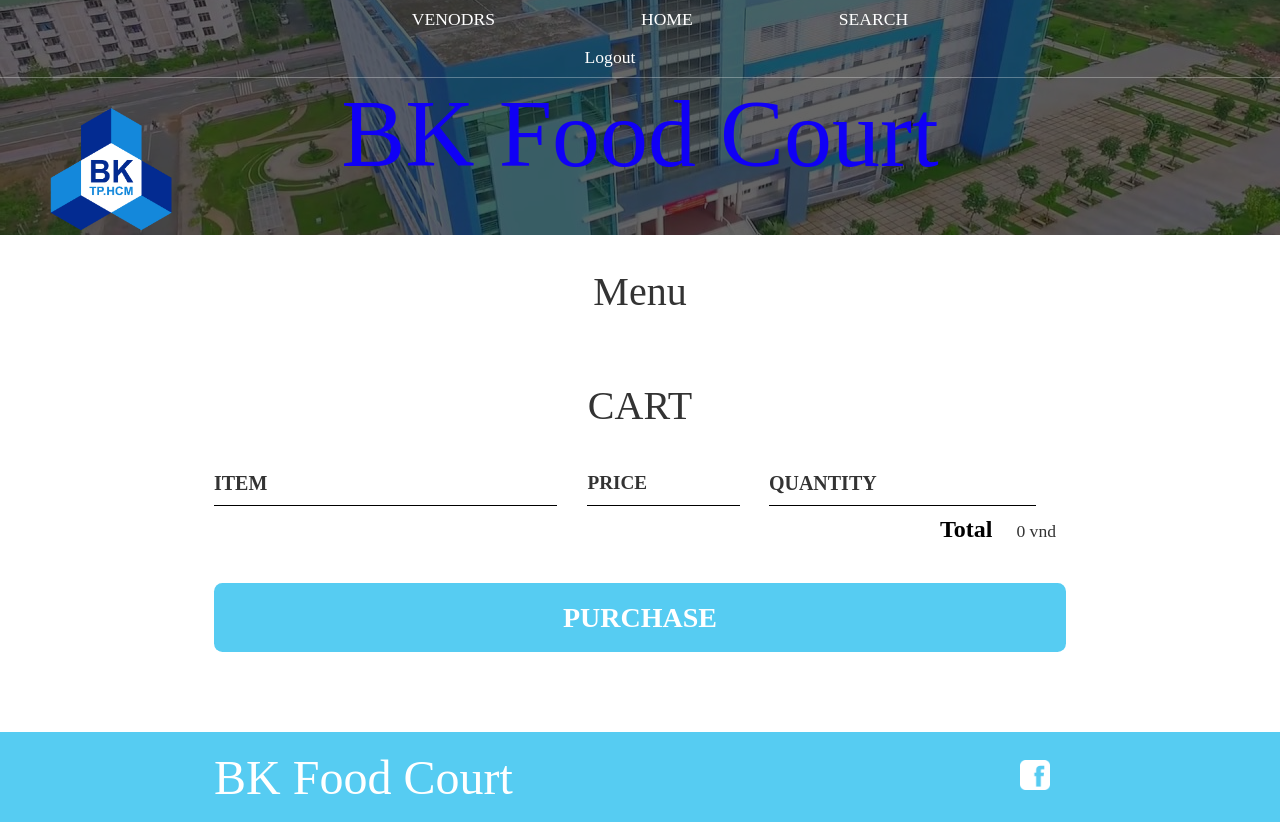
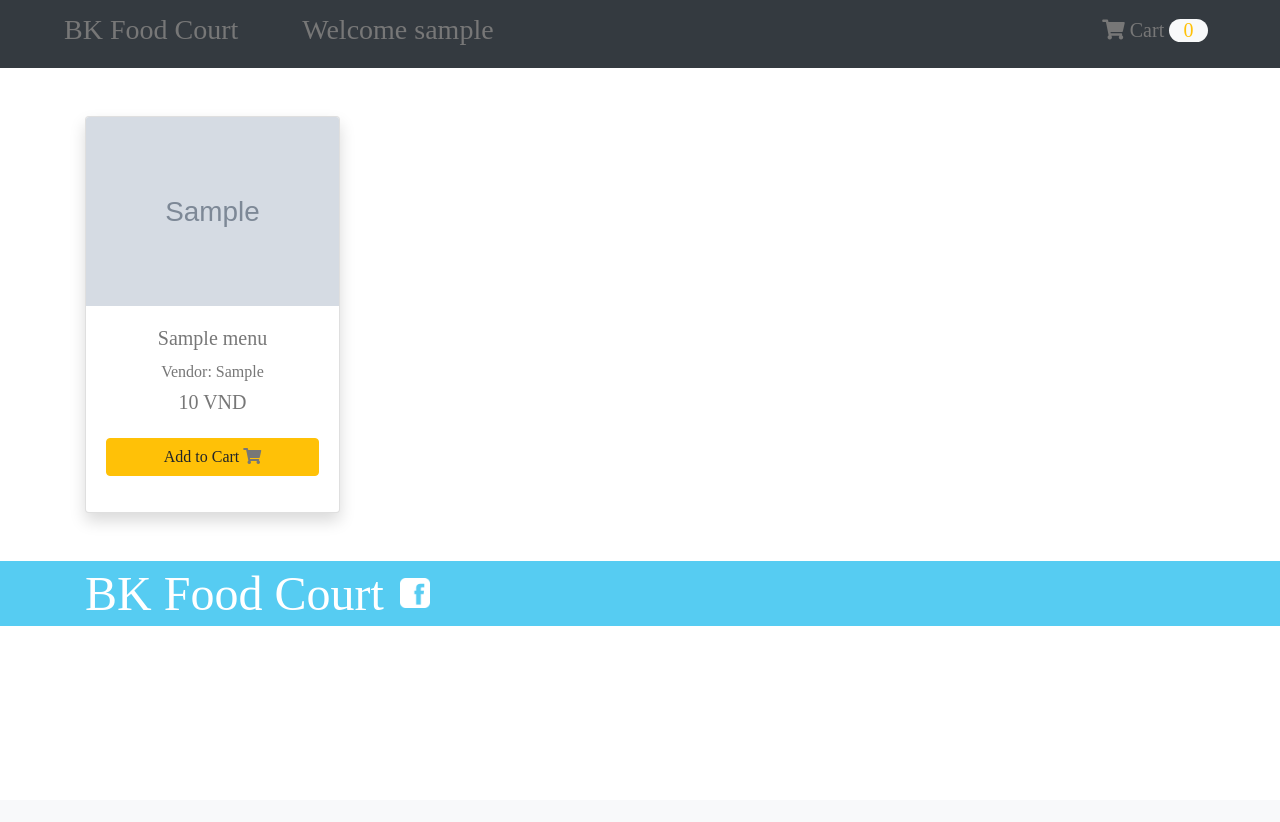
Before and after one commit to pvantruong/Smart_Food_Court_Web, a PHP site: page /home.php in a window 1280 px wide. After the commit the page ends 626 px from the top, so only its background shows below. Run offline with PHP 8.4, Linux system fonts and the light colour scheme; the visitor is signed in with stand-in values (Sample User, id 1); tables that the repository leaves empty or names only in its code hold one stand-in row (values such as "Sample post"); grey boxes marked "Sample" are stand-in pictures; data that the repository does not hold is empty; some libraries are stand-ins or nearby versions.

Commit message:
Add cart.php, component.php, header.php, edit home.php, styles.css

```diff
--- /dev/null
+++ b/web_ttcnpm/component.php
@@ -0,0 +1,62 @@
+<?php
+
+function component($productname, $productprice, $productimg, $productid, $productvendor){
+    $element = "
+
+    <div class=\"col-md-3 col-sm-6 my-3 my-md-0\">
+                <form action=\"home.php\" method=\"post\">
+                    <div class=\"card shadow\">
+                        <div>
+                            <img src=\"$productimg\" alt=\"Image1\" class=\"img-fluid card-img-top\">
+                        </div>
+                        <div class=\"card-body\">
+                            <h5 class=\"card-title\">$productname</h5>
+                            <h6>
+                                Vendor: $productvendor
+                            </h6>
+
+                            <h5>
+
+                                <span class=\"price\">$productprice VND</span>
+                            </h5>
+
+                            <button type=\"submit\" class=\"btn btn-warning my-3\" name=\"add\">Add to Cart <i class=\"fas fa-shopping-cart\"></i></button>
+                             <input type='hidden' name='product_id' value='$productid'>
+                        </div>
+                    </div>
+                </form>
+            </div>
+    ";
+    echo $element;
+}
+
+function cartElement($productimg, $productname, $productprice, $productid, $productvendor){
+    $element = "
+
+    <form action=\"cart.php?action=remove&id=$productid\" method=\"post\" class=\"cart-items\">
+                    <div class=\"border rounded\">
+                        <div class=\"row bg-white\">
+                            <div class=\"col-md-3 pl-0\">
+                                <img src=$productimg alt=\"Image1\" class=\"img-fluid\">
+                            </div>
+                            <div class=\"col-md-6\">
+                                <h5 class=\"pt-2\">$productname</h5>
+                                <small class=\"text-secondary\">Vendor: $productvendor</small>
+                                <h5 class=\"pt-2\">$productprice VND</h5>
+
+                                <button type=\"submit\" class=\"btn btn-danger mx-2\" name=\"remove\">Remove</button>
+                            </div>
+                            <div class=\"col-md-3 py-5\">
+                                <div>
+                                    <button type=\"button\" class=\"btn bg-light border rounded-circle\"><i class=\"fas fa-minus\"></i></button>
+                                    <input type=\"text\" value=\"1\" class=\"form-control w-25 d-inline\">
+                                    <button type=\"button\" class=\"btn bg-light border rounded-circle\"><i class=\"fas fa-plus\"></i></button>
+                                </div>
+                            </div>
+                        </div>
+                    </div>
+                </form>
+
+    ";
+    echo  $element;
+}
--- a/web_ttcnpm/cusvalid.php
+++ b/web_ttcnpm/cusvalid.php
@@ -7,7 +7,7 @@ $password = isset($_POST['psw']) ? $_POST['psw'] : '';
 
 
 
-$sql = "SELECT username, psw FROM user";
+$sql = "SELECT id, username, psw FROM user";
 $result = mysqli_query($conn, $sql);
 
 if (mysqli_num_rows($result) > 0) {
@@ -15,7 +15,8 @@ if (mysqli_num_rows($result) > 0) {
     while($row = mysqli_fetch_assoc($result)) {
         if($row['username'] == $username && $row['psw'] == $password){
             // Lưu Session
-            $_SESSION['name'] = $username;
+            session_start();
+            $_SESSION['name'] = $row['username'];
             $_SESSION['id'] = $row['id'];
             exit;
         }
--- /dev/null
+++ b/web_ttcnpm/header.php
@@ -0,0 +1,78 @@
+<header id="header">
+    <nav class="navbar navbar-expand-lg navbar-dark bg-dark">
+        <a href="index.php" class="navbar-brand">
+            <h3 class="px-5">
+                BK Food Court
+            </h3>
+        </a>
+        <button class="navbar-toggler"
+            type="button"
+                data-toggle="collapse"
+                data-target = "#navbarNavAltMarkup"
+                aria-controls="navbarNavAltMarkup"
+                aria-expanded="false"
+                aria-label="Toggle navigation"
+        >
+            <span class="navbar-toggler-icon"></span>
+        </button>
+        <div>
+        <h3>
+        <?php
+        if(isset($_SESSION['id'])){
+            if( $_SESSION['id'] != 0){
+                echo "Welcome ";
+                echo $_SESSION['name'];
+            }
+        }
+        ?>
+        </h3>
+        </div>
+
+        <div class="collapse navbar-collapse" id="navbarNavAltMarkup">
+            <div class="mr-auto"></div>
+            <div class="navbar-nav">
+                <a href="cart.php" class="nav-item nav-link active">
+                    <h5 class="px-5 cart">
+                        <i class="fas fa-shopping-cart"></i> Cart
+                        <?php
+
+                        if (isset($_SESSION['cart'])){
+                            $count = count($_SESSION['cart']);
+                            echo "<span id=\"cart_count\" class=\"text-warning bg-light\">$count</span>";
+                        }else{
+                            echo "<span id=\"cart_count\" class=\"text-warning bg-light\">0</span>";
+                        }
+
+                        ?>
+                    </h5>
+                </a>
+            </div>
+        </div>
+
+    </nav>
+</header>
+<!--
+<header class="main-header">
+            <div class="up-bar">
+                <nav class="main-nav nav">
+                    <ul>
+                        <li><a href="vendor.html">VENODRS</a></li>
+                        <li><a href="#">HOME</a></li>
+                        <li><a href="search.html">SEARCH</a></li>
+                        <nav class="main-nav-login-out">
+                            <li><a href="index.php">Logout</a></li>
+                        </nav>
+                    </ul>
+                </nav>
+            </div>
+
+
+            <div class="head-display">
+                <img class="logo-BK" src="images/logo-BK.png">
+                <h1 class="band-name band-name-large">BK Food Court</h1>
+                <h3 class="name-team"></h3>
+            </div>
+
+        </header>
+
+-->
--- a/web_ttcnpm/home.php
+++ b/web_ttcnpm/home.php
@@ -1,5 +1,49 @@
 <?php
-require("conection.php")
+require("conection.php");
+require_once ('component.php');
+session_start();
+
+$sql = "SELECT * FROM menu";
+$result = mysqli_query($conn, $sql);
+
+
+if(isset($_POST['add']) != 0 && isset($_SESSION['id']) == 0){
+    header("Location: index.php");
+    exit;
+}
+
+if (isset($_POST['add'])){
+    /// print_r($_POST['product_id']);
+    if(isset($_SESSION['cart'])){
+
+        $item_array_id = array_column($_SESSION['cart'], "product_id");
+
+        if(in_array($_POST['product_id'], $item_array_id)){
+            echo "<script>alert('Product is already added in the cart..!')</script>";
+            echo "<script>window.location = 'home.php'</script>";
+        }else{
+
+            $count = count($_SESSION['cart']);
+            $item_array = array(
+                'product_id' => $_POST['product_id']
+            );
+
+            $_SESSION['cart'][$count] = $item_array;
+        }
+
+
+    }else{
+
+        $item_array = array(
+                'product_id' => $_POST['product_id']
+        );
+
+        // Create new session variable
+        $_SESSION['cart'][0] = $item_array;
+        print_r($_SESSION['cart']);
+    }
+}
+
 ?>
 
 <!DOCTYPE html>
@@ -8,44 +52,29 @@ require("conection.php")
         <title>Home - BK Food Court</title>
         <meta name="description" content="This is the description">
         <link rel="stylesheet" href="styles.css" />
-        <script src="store.js" async></script>
+        <!--<script src="store.js" async></script>-->
+    <!-- Font Awesome -->
+    <link rel="stylesheet" href="https://cdnjs.cloudflare.com/ajax/libs/font-awesome/5.8.2/css/all.css" />
+
+    <!-- Bootstrap CDN -->
+    <link rel="stylesheet" href="https://stackpath.bootstrapcdn.com/bootstrap/4.3.1/css/bootstrap.min.css" integrity="sha384-ggOyR0iXCbMQv3Xipma34MD+dH/1fQ784/j6cY/iJTQUOhcWr7x9JvoRxT2MZw1T" crossorigin="anonymous">
+
     </head>
     <body>
-        <header class="main-header">
-            <div class="up-bar">
-                <nav class="main-nav nav">
-                    <ul>
-                        <li><a href="vendor.html">VENODRS</a></li>
-                        <li><a href="#">HOME</a></li>
-                        <li><a href="search.html">SEARCH</a></li>
-                        <nav class="main-nav-login-out">
-                            <li><a href="index.php">Logout</a></li>
-                        </nav>
-                    </ul>
 
-                </nav>
+        <?php require_once ("header.php"); ?>
+        <div class="container">
+                <div class="row text-center py-5">
+                    <?php
+                        while ($row = mysqli_fetch_assoc($result)){
+                            component($row['dishname'], $row['price'], $row['img'], $row['id'], $row['vendor']);
+                        }
+                    ?>
+                </div>
+        </div>
 
-            </div>
-
-
-            <div class="head-display">
-                <img class="logo-BK" src="images/logo-BK.png">
-                <h1 class="band-name band-name-large">BK Food Court</h1>
-                <h3 class="name-team"></h3>
-            </div>
-
-        </header>
-        <form action="purchase.php" method='post'>
-        <section class="container content-section">
-            <h2 class="section-header">Menu</h2>
-            <div class="shop-items">
-                <?php
-                    include 'displayMenu.php';
-                ?>
-            </div>
-        </section>
-</form>
-        <form>
+<!--
+   <form>
         <section class="container content-section">
             <h2 class="section-header">CART</h2>
             <div class="cart-row">
@@ -63,6 +92,8 @@ require("conection.php")
 
         </section>
         </form>
+-->
+
         <footer class="main-footer">
             <div class="container main-footer-container">
                 <h3 class="band-name">BK Food Court</h3>
@@ -76,5 +107,11 @@ require("conection.php")
                 </ul>
             </div>
         </footer>
+
+
+<script src="https://code.jquery.com/jquery-3.3.1.slim.min.js" integrity="sha384-q8i/X+965DzO0rT7abK41JStQIAqVgRVzpbzo5smXKp4YfRvH+8abtTE1Pi6jizo" crossorigin="anonymous"></script>
+<script src="https://cdnjs.cloudflare.com/ajax/libs/popper.js/1.14.7/umd/popper.min.js" integrity="sha384-UO2eT0CpHqdSJQ6hJty5KVphtPhzWj9WO1clHTMGa3JDZwrnQq4sF86dIHNDz0W1" crossorigin="anonymous"></script>
+<script src="https://stackpath.bootstrapcdn.com/bootstrap/4.3.1/js/bootstrap.min.js" integrity="sha384-JjSmVgyd0p3pXB1rRibZUAYoIIy6OrQ6VrjIEaFf/nJGzIxFDsf4x0xIM+B07jRM" crossorigin="anonymous"></script>
+
     </body>
 </html>
--- a/web_ttcnpm/styles.css
+++ b/web_ttcnpm/styles.css
@@ -566,3 +566,27 @@ span.psw {
     border: 1px solid #ccc;
   }
 }
+
+.fa-star,
+.fa-star-half{
+    color: yellowgreen;
+    padding: 3% 0;
+}
+
+#cart_count{
+    text-align: center;
+    padding: 0 0.9rem 0.1rem 0.9rem;
+    border-radius: 3rem;
+}
+
+.shopping-cart{
+    padding: 3% 0;
+}
+
+.cart-items + .cart-items{
+    padding: 2% 0;
+}
+
+.price-details h6{
+    padding: 3% 2%;
+}
```
Also changed, not shown: web_ttcnpm/cart.php (+97 -32 lines), web_ttcnpm/cookvalid.php (+11 -5 lines).
